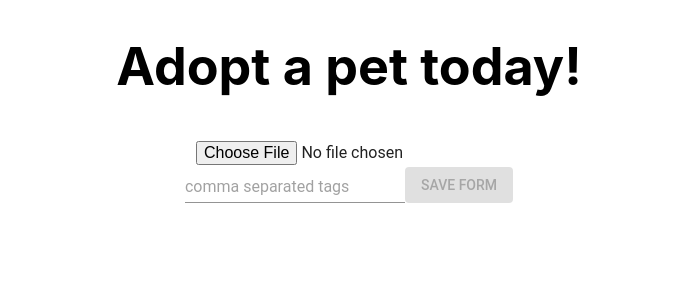
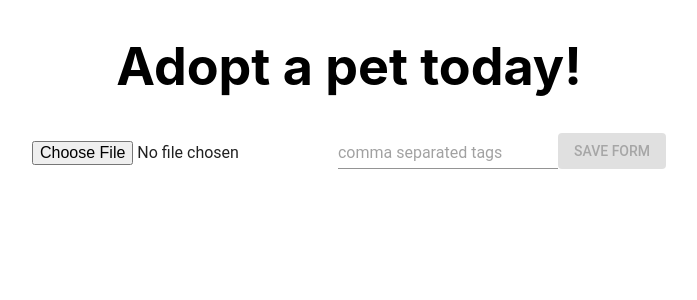
Before and after one commit to qr-pets/qr-pets, a React (Create React App) app: page /admin in a window 1280 px wide. Shown: the top 300 px of the page, without its empty margins (291-988 px from the left). Built offline with nearby package versions, Linux system fonts and the light colour scheme.

Commit message:
move AdminTextInput and Upload into AdminPetForm and update AdminPetForm with Upload tests. --add AdminTextInput tests --rework hasChanged logic for change detection; use prevProps

```diff
--- a/src/components/InputComponent/AdminPetForm.jsx
+++ b/src/components/InputComponent/AdminPetForm.jsx
@@ -1,8 +1,7 @@
 import Button from '@material-ui/core/Button';
 import axios from 'axios';
 import React from 'react';
-import Upload from '../Upload';
-import AdminTextInput from './AdminTextInput';
+import Input from '@material-ui/core/Input';
 
 class AdminPetForm extends React.Component {
   constructor(props) {
@@ -43,21 +42,33 @@ class AdminPetForm extends React.Component {
     const { tagList, fileList } = this.state;
     const file = fileList[0];
     const { name, type } = file;
-    const tags = tagList.map(tag => `${tag}&`).join(''); // values as tag keys with no value
+    const tags = tagList.map(tag => `${tag}&`).join('').slice(0, -1); // values as tag keys with no value
     const signedUrl = await axios.post('/upload', { name, type });
 
     await axios.put(signedUrl.data, file, { headers: { 'x-amz-tagging': tags } });
   }
 
   render() {
-    const { hasChanged } = this.state;
+    const { fileList } = this.state;
+    const btnDisable = fileList.length === 0;
     return (
       <div>
-        <Upload handleFileSelect={this.handleFileSelect} />
-        <AdminTextInput handleUpdate={this.handleTagsUpdate} handleChange={this.handleTextChange} />
+        <Input
+          onChange={this.handleFileSelect}
+          type="file"
+          id="file-chooser"
+          disableUnderline
+        />
+        <Input
+          onChange={this.handleChange}
+          type="text"
+          onBlur={this.handleUpdate}
+          placeholder="comma separated tags"
+          id="tag-input"
+        />
         <Button
           color="primary"
-          disabled={!hasChanged}
+          disabled={btnDisable}
           onClick={this.saveForm}
           variant="contained"
         >
```
Also changed, not shown: 2 other files (tests, documents, lock files or other folders).
